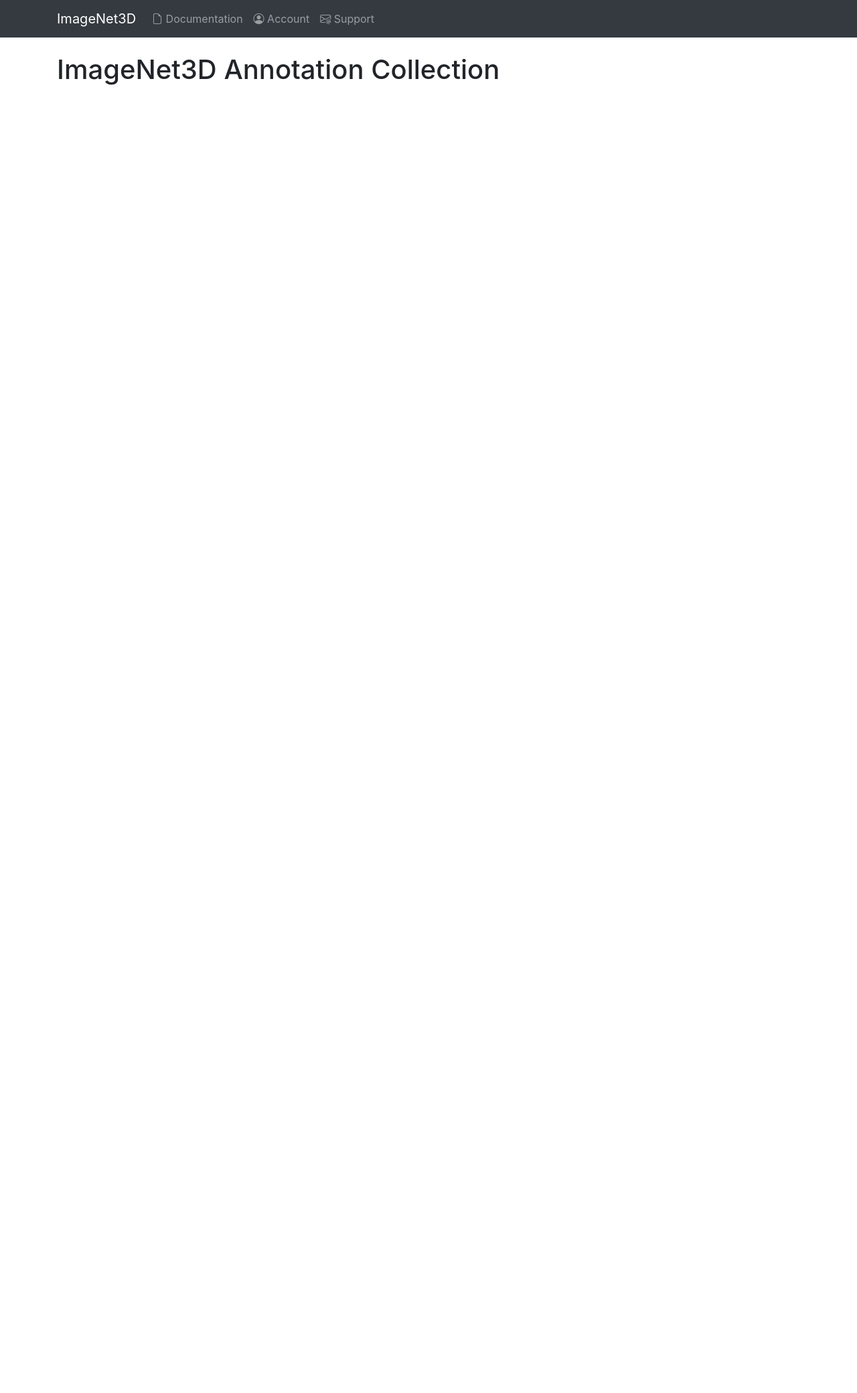
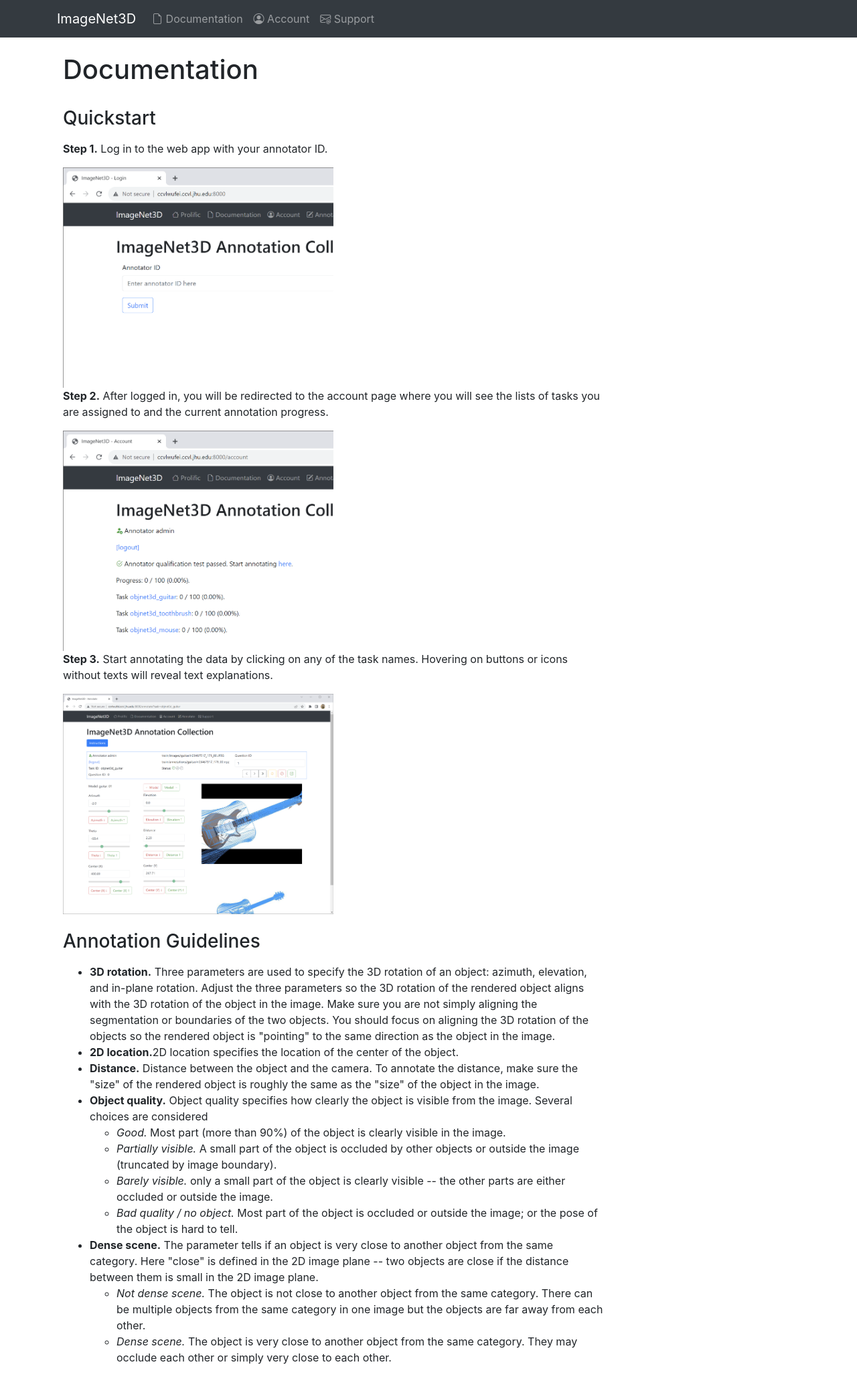
Before and after one commit to Lemon-mlc/ImageNet3D-Flask-app, a Flask app: page /doc in a window 1280 px wide. Shown: the whole page at 67% size. Before the commit the page ends 127 px from the top, so only its background shows below. Run offline with Flask 3, Linux system fonts and the light colour scheme; data comes from the database, SQL or seed files in the repository; some libraries are stand-ins or nearby versions.

Commit message:
update docs

```diff
--- a/app.py
+++ b/app.py
@@ -1151,5 +1151,5 @@
 
 
 if __name__ == '__main__':
-    # app.run(host='0.0.0.0', port=6260, debug=False)
-    app.run()
+    app.run(host='0.0.0.0', port=6260, debug=False)
+    # app.run()
--- a/templates/doc.html
+++ b/templates/doc.html
@@ -5,9 +5,62 @@
 {% endblock %}
 
 {% block content %}
-    <div class="container pt-4">
+    <div class="container py-4">
 
-        <h1 class="pb-2">ImageNet3D Annotation Collection</h1>
+        <div class="row">
+
+            <div class="col-9 px-md-4">
+
+                <h1>Documentation</h1>
+
+                <h3 class="pb-2 pt-4">Quickstart</h3>
+
+                <p><b>Step 1.</b> Log in to the web app with your annotator ID.</p>
+
+                <img src="{{ url_for('static', filename='images/imagenet3d_login.png') }}" class="img-fluid" style="max-width: 50%">
+
+                <p><b>Step 2.</b> After logged in, you will be redirected to the account page where you will see the lists of tasks you are assigned to and the current annotation progress.</p>
+
+                <img src="{{ url_for('static', filename='images/imagenet3d_account.png') }}" class="img-fluid" style="max-width: 50%">
+
+                <p><b>Step 3.</b> Start annotating the data by clicking on any of the task names. Hovering on buttons or icons without texts will reveal text explanations.</p>
+
+                <img src="{{ url_for('static', filename='images/imagenet3d_annotate.png') }}" class="img-fluid" style="max-width: 50%">
+
+                <h3 class="pb-2 pt-4">Annotation Guidelines</h3>
+
+                <ul>
+
+                    <li><b>3D rotation.</b> Three parameters are used to specify the 3D rotation of an object: azimuth, elevation, and in-plane rotation. Adjust the three parameters so the 3D rotation of the rendered object aligns with the 3D rotation of the object in the image. Make sure you are not simply aligning the segmentation or boundaries of the two objects. You should focus on aligning the 3D rotation of the objects so the rendered object is "pointing" to the same direction as the object in the image.</li>
+
+                    <li><b>2D location.</b>2D location specifies the location of the center of the object.</li>
+
+                    <li><b>Distance.</b> Distance between the object and the camera. To annotate the distance, make sure the "size" of the rendered object is roughly the same as the "size" of the object in the image.</li>
+
+                    <li><b>Object quality.</b> Object quality specifies how clearly the object is visible from the image. Several choices are considered</li>
+
+                    <ul>
+                        <li><i>Good.</i> Most part (more than 90%) of the object is clearly visible in the image.</li>
+                        <li><i>Partially visible.</i> A small part of the object is occluded by other objects or outside the image (truncated by image boundary).</li>
+                        <li><i>Barely visible.</i> only a small part of the object is clearly visible -- the other parts are either occluded or outside the image.</li>
+                        <li><i>Bad quality / no object.</i> Most part of the object is occluded or outside the image; or the pose of the object is hard to tell.</li>
+                    </ul>
+
+                    <li><b>Dense scene.</b> The parameter tells if an object is very close to another object from the same category. Here "close" is defined in the 2D image plane -- two objects are close if the distance between them is small in the 2D image plane.</li>
+
+                    <ul>
+                        <li><i>Not dense scene.</i> The object is not close to another object from the same category. There can be multiple objects from the same category in one image but the objects are far away from each other.
+                        <li><i>Dense scene.</i> The object is very close to another object from the same category. They may occlude each other or simply very close to each other.</li>
+                    </ul>
+
+                </ul>
+
+            </div>
+
+            <div class="col-9 px-md-4">
+            </div>
+
+        </div>
 
     </div>
 {% endblock %}
--- a/templates/layout.html
+++ b/templates/layout.html
@@ -10,6 +10,7 @@
     <link rel="stylesheet" href="https://cdn.jsdelivr.net/npm/bootstrap@4.0.0/dist/css/bootstrap.min.css" integrity="sha384-Gn5384xqQ1aoWXA+058RXPxPg6fy4IWvTNh0E263XmFcJlSAwiGgFAW/dAiS6JXm" crossorigin="anonymous">
     <link rel="stylesheet" href="https://cdn.jsdelivr.net/npm/bootstrap-icons@1.10.5/font/bootstrap-icons.css">
     <link rel="shortcut icon" href="{{ url_for('static', filename='images/jhu-icon.png') }}">
+    <link rel="icon" href="{{ url_for('static', filename='images/jhu-icon.png') }}">
 
     <style>
     .slidercontainer {
@@ -61,8 +62,11 @@
                     <!-- <li class="nav-item">
                         <a class="nav-link" href="#"><i class="bi bi-house"></i> Prolific</a>
                     </li> -->
+                    <!-- <li class="nav-item">
+                        <a class="nav-link" href="https://wufei-wiki.readthedocs.io/en/latest/imagenet3d.html"><i class="bi bi-file-earmark"></i> Documentation</a>
+                    </li> -->
                     <li class="nav-item">
-                        <a class="nav-link" href="https://wufei-wiki.readthedocs.io/en/latest/imagenet3d.html"><i class="bi bi-file-earmark"></i> Documentation</a>
+                        <a class="nav-link" href="{{ url_for('doc') }}"><i class="bi bi-file-earmark"></i> Documentation</a>
                     </li>
                     <li class="nav-item">
                         <a class="nav-link" href="{{ url_for('account') }}"><i class="bi bi-person-circle"></i> Account</a>
```
Also changed, not shown: static/images/imagenet3d_account.png (added), static/images/imagenet3d_annotate.png (added), static/images/imagenet3d_login.png (added).
